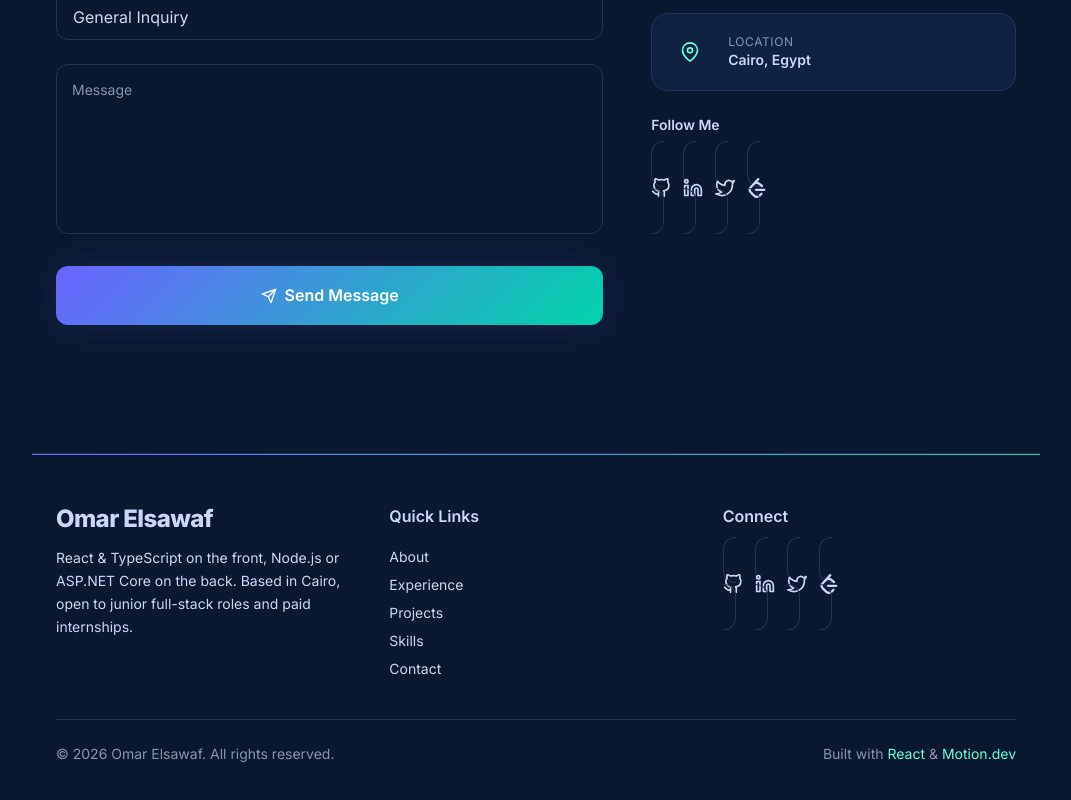
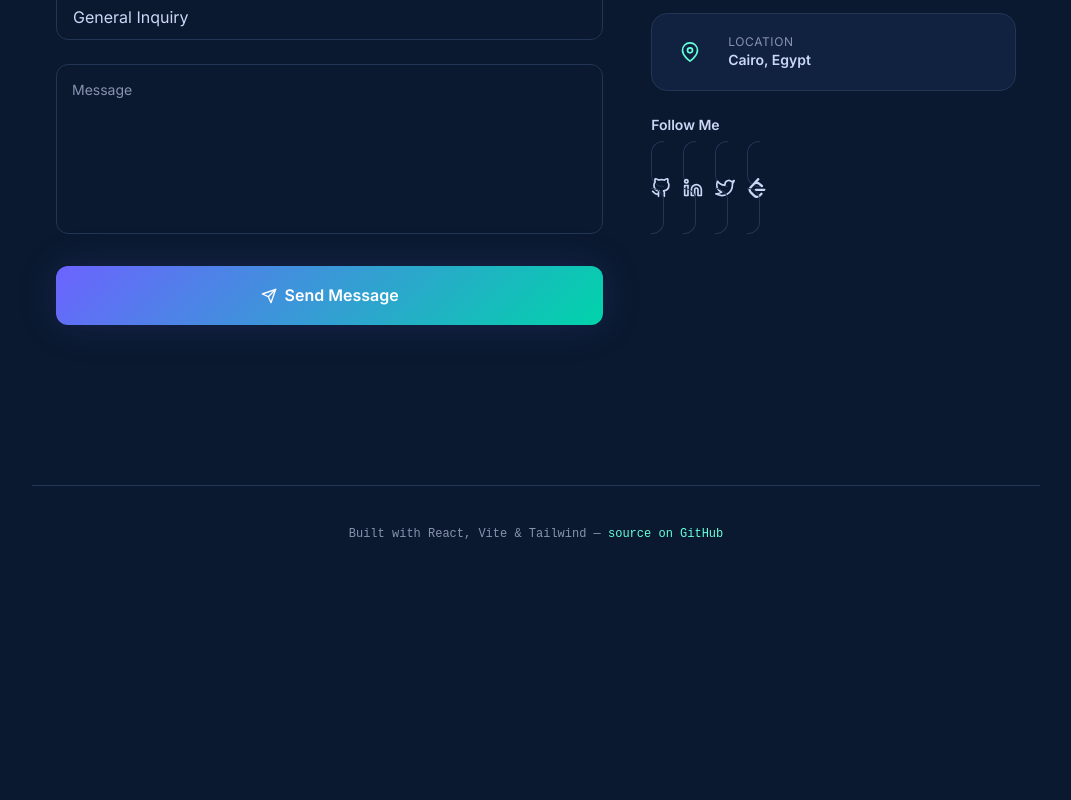
Before and after one commit to OmarELswaf/portfolio, a React (Vite) app: page / in a window 1280 px wide. Shown: the part 6460-7260 px from the top of the page, without its empty margins (128-1199 px from the left). After the commit the page ends 7138 px from the top, so only its background shows below. Built offline with nearby package versions, Linux system fonts and the light colour scheme.

Commit message:
Refactor Footer component with updated social links

```diff
--- a/src/components/layout/Footer.jsx
+++ b/src/components/layout/Footer.jsx
@@ -1,98 +1,32 @@
-import { motion } from 'framer-motion';
-import { FiGithub, FiLinkedin, FiTwitter } from 'react-icons/fi';
-import { SiLeetcode } from 'react-icons/si';
-import { personalInfo, navLinks } from '../../data/portfolioData';
-import GradientText from '../ui/GradientText';
-import MagneticButton from '../ui/MagneticButton';
+import { FiGithub, FiLinkedin, FiMail } from 'react-icons/fi';
+import { SiFiverr, SiFreelancer } from 'react-icons/si';
+import { personalInfo } from '../../data/portfolioData';
 
-const socialLinks = [
-  { icon: FiGithub, href: personalInfo.socials.github, label: 'GitHub' },
-  { icon: FiLinkedin, href: personalInfo.socials.linkedin, label: 'LinkedIn' },
-  { icon: FiTwitter, href: personalInfo.socials.twitter, label: 'Twitter' },
-  { icon: SiLeetcode, href: personalInfo.socials.leetcode, label: 'LeetCode' },
-];
+const socialIcons = [
+  { href: personalInfo.socials.github, label: 'GitHub', Icon: FiGithub },
+  { href: personalInfo.socials.linkedin, label: 'LinkedIn', Icon: FiLinkedin },
+  { href: personalInfo.socials.fiverr, label: 'Fiverr', Icon: SiFiverr },
+  { href: personalInfo.socials.freelancer, label: 'Freelancer', Icon: SiFreelancer },
+  { href: personalInfo.socials.email, label: 'Email', Icon: FiMail },
+].filter((s) => s.href);
 
 export default function Footer() {
-  const handleNavClick = (e, href) => {
-    e.preventDefault();
-    const el = document.querySelector(href);
-    if (el) el.scrollIntoView({ behavior: 'smooth' });
-  };
-
   return (
-    <motion.footer
-      initial={{ opacity: 0 }}
-      whileInView={{ opacity: 1 }}
-      viewport={{ once: true }}
-      transition={{ duration: 0.6 }}
-      className="border-t border-[var(--border)] bg-[var(--bg-secondary)]"
-    >
-      {/* Gradient top border */}
-      <div className="h-px bg-gradient-1" />
-
-      <div className="max-w-6xl mx-auto px-6 py-12">
-        <div className="grid grid-cols-1 md:grid-cols-3 gap-10">
-          {/* Logo + Tagline */}
-          <div>
-            <h3 className="text-2xl font-extrabold tracking-tight mb-3">
-              <GradientText>{personalInfo.firstName}</GradientText>
-              <span className="text-[var(--text-primary)]"> {personalInfo.name.split(' ').slice(1).join(' ')}</span>
-            </h3>
-            <p className="text-[var(--text-secondary)] text-sm leading-relaxed">
-              {personalInfo.tagline}
-            </p>
-          </div>
-
-          {/* Quick Links */}
-          <div>
-            <h4 className="text-[var(--text-primary)] font-semibold mb-4">Quick Links</h4>
-            <div className="flex flex-col gap-2">
-              {navLinks.map((link) => (
-                <a
-                  key={link.name}
-                  href={link.href}
-                  onClick={(e) => handleNavClick(e, link.href)}
-                  className="text-sm text-[var(--text-secondary)] hover:text-[var(--accent)] transition-colors"
-                >
-                  {link.name}
-                </a>
-              ))}
-            </div>
-          </div>
-
-          {/* Social Links */}
-          <div>
-            <h4 className="text-[var(--text-primary)] font-semibold mb-4">Connect</h4>
-            <div className="flex gap-3">
-              {socialLinks.map((social) => (
-                <MagneticButton key={social.label}>
-                  <motion.a
-                    href={social.href}
-                    target="_blank"
-                    rel="noopener noreferrer"
-                    whileHover={{ scale: 1.1 }}
-                    whileTap={{ scale: 0.9 }}
-                    className="p-3 rounded-xl border border-[var(--border)] text-[var(--text-secondary)] hover:text-[var(--accent)] hover:border-[var(--accent)] transition-colors"
-                    aria-label={social.label}
-                  >
-                    <social.icon size={20} />
-                  </motion.a>
-                </MagneticButton>
-              ))}
-            </div>
-          </div>
-        </div>
-
-        {/* Bottom Bar */}
-        <div className="mt-10 pt-6 border-t border-[var(--border)] flex flex-col md:flex-row justify-between items-center gap-4">
-          <p className="text-sm text-[var(--text-muted)]">
-            &copy; {new Date().getFullYear()} {personalInfo.name}. All rights reserved.
-          </p>
-          <p className="text-sm text-[var(--text-muted)]">
-            Built with <span className="text-[var(--accent)]">React</span> & <span className="text-[var(--accent)]">Motion.dev</span>
-          </p>
-        </div>
-      </div>
-    </motion.footer>
+    <footer className="py-10 border-t border-[var(--border)] mt-8">
+      {/* Mobile-only socials (desktop shows them in the side rail) */}
+      <ul className="flex lg:hidden items-center justify-center gap-6 mb-6">
+        {socialIcons.map(({ href, label, Icon }) => (
+          <li key={label}>
+            <a href={href} target={href.startsWith('mailto:') ? undefined : '_blank'} rel="noopener noreferrer"
+              aria-label={label} className="text-[var(--text-muted)] hover:text-[var(--accent)] transition-colors">
+              <Icon size={20} />
+            </a>
+          </li>
+        ))}
+      </ul>
+      <p className="text-center mono text-xs text-[var(--text-muted)]">
+        Built with React, Vite & Tailwind — <a href="https://github.com/OmarELswaf/portfolio" target="_blank" rel="noopener noreferrer" className="text-[var(--accent)] hover:underline">source on GitHub</a>
+      </p>
+    </footer>
   );
 }
```
